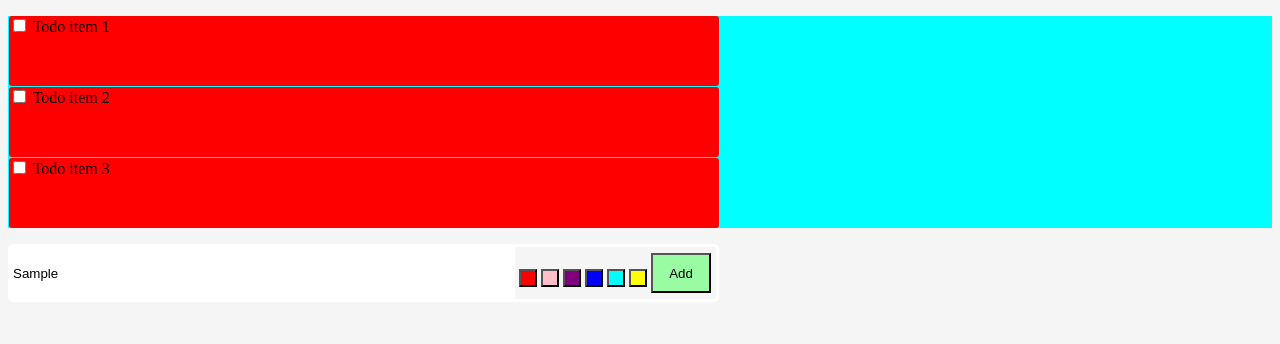
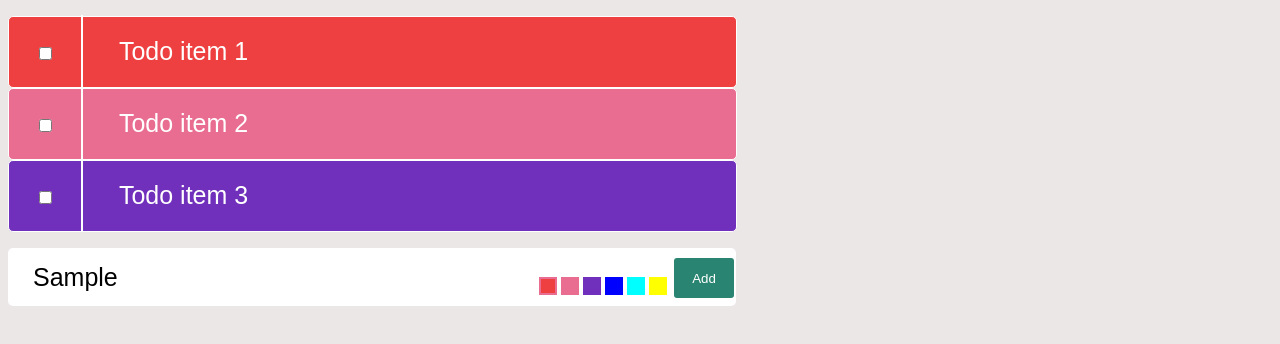
Before and after one commit to s-kiselev-exceed/jQuery, a plain HTML site: page index.html in a window 1280 px wide. Both pictures are taken after typing "Sample" into the empty fields and a click on the button 528 px from the left and 277 px from the top of the page. Drawn offline with nearby package versions, Linux system fonts and the light colour scheme.

Commit message:
Finished app

```diff
--- a/index.html
+++ b/index.html
@@ -1,43 +1,47 @@
 <!DOCTYPE html>
 <html>
   <head>
-<meta charset ="UTF-8">
+    <meta charset="UTF-8" />
     <title>
       jQuery App
     </title>
-    <link href="style.css" rel="stylesheet">
-    <script src="https://ajax.aspnetcdn.com/ajax/jQuery/jquery-3.4.1.min.js">
-    </script>
+
+    <link href="style.css" rel="stylesheet" />
+
+    <script src="https://ajax.aspnetcdn.com/ajax/jQuery/jquery-3.4.1.min.js"></script>
   </head>
   <body>
-
     <ul id="list-items">
-                <div class='div' id="li1">
-                    <input class='checkbox' type='checkbox' >
+      <div class="div" id="li1">
+        <input class="checkbox" type="checkbox" />
+        <span></span>
         Todo item 1
       </div>
-                <div class='div' id="li2">
-                         <input class='checkbox' type='checkbox'/>
+
+      <div class="div" id="li2">
+        <input class="checkbox" type="checkbox" />
+        <span></span>
         Todo item 2
       </div>
-                <div class='div' id="li3">
-                        <input class='checkbox' type='checkbox'/>
+
+      <div class="div" id="li3">
+        <input class="checkbox" type="checkbox" />
+        <span></span>
         Todo item 3
       </div>
     </ul>
 
     <form class="Add">
-        <input type="text" id="myInput" placeholder="Add New Item">
+      <input type="text" id="myInput" placeholder="Add New Item" />
 
-            <button class='colorbt' id="bt1" > </button>
-            <button class='colorbt' id="bt2" > </button>
-            <button class='colorbt' id="bt3" > </button>
-            <button class='colorbt' id="bt4" > </button>
-            <button class='colorbt' id="bt5" > </button>
-            <button class='colorbt' id="bt6" > </button>
+      <button class="colorbt" id="red"></button>
+      <button class="colorbt" id="pink"></button>
+      <button class="colorbt" id="purple"></button>
+      <button class="colorbt" id="blue"></button>
+      <button class="colorbt" id="aqua"></button>
+      <button class="colorbt" id="yellow"></button>
 
-            <button id="Add" >Add</button>
-
+      <button id="Add">Add</button>
     </form>
 
     <script src="script.js"></script>
--- a/script.js
+++ b/script.js
@@ -1,107 +1,27 @@
-
-$(document).ready(function(){
-
-  //Add block
-
-  $('#Add').click(function()
-  {
+$(document).ready(function() {
+  //Add block with random collor and clear input
+  $("#Add").click(function() {
     event.preventDefault();
-    var item = $('#myInput').val();
-
-      if(item) {
-
-        let back = ['red','blue','aqua','yellow','purple' ,'pink'];
-        let rand = back[Math.floor(Math.random() * back.length)];
-
-        $('#list-items').append(`<div class='div ${rand}'><input class='checkbox' type='checkbox'/> ${item}</div>`);
-        $('#myInput').val("");
-
-      //  $(this).css('background',rand);
-      }
-    });
-
-    //Setup default color for checked block
-
-    $("body").on("change",".checkbox", function() {
-      $(this).toggleClass("clicked");
-    });
+    const item = $("#myInput").val();
+    if (item) {
+      const back = ["red", "blue", "aqua", "yellow", "purple", "pink"];
+      const rand = back[Math.floor(Math.random() * back.length)];
+      $("#list-items").append(
+        `<div class='div ${rand}'><input class='checkbox' type='checkbox'/> <span></span> ${item}</div>`
+      );
+      $("#myInput").val("");
+    }
+  });
 });
 
-//   random colors
-$("body").ready(function () {
-  var back = ['red','blue','aqua','yellow','purple' ,'pink'];
-  var rand = back[Math.floor(Math.random() * back.length)];
-  $('.div').parent().css('background',rand);
-})
-
-    //buttons for change color all blocks
-
-  $("#bt1").on("click",function(){
-      event.preventDefault();
-      $(":checkbox").parent().css("background","red");
-     });
-
-  $("#bt2").on("click",function(){
-      event.preventDefault();
-      $(":checkbox").parent().css("background","pink");
-     });
-
-  $("#bt3").on("click",function(){
-      event.preventDefault();
-      $(":checkbox").parent().css("background","purple");
-     });
-
-  $("#bt4").on("click",function(){
-      event.preventDefault();
-      $(":checkbox").parent().css("background","blue");
-     });
-
-  $("#bt5").on("click",function(){
-      event.preventDefault();
-      $(":checkbox").parent().css("background","aqua");
-     });
-
-  $("#bt6").on("click",function(){
-      event.preventDefault();
-      $(":checkbox").parent().css("background","yellow");
-     });
-
-
-
-
-
-
-
-
-
-
-
-
-/* function newElement() {
-    var div = document.createElement("div");
-    var inp = document.createElement("input");
-    inp.type="checkbox";
-    var inputValue = document.getElementById("myInput").value;
-    var t = document.createTextNode(inputValue);
-    div.appendChild(t);
-    if (inputValue === '') {
-      alert("You must write something!");
-    } else {
-      document.getElementById("dv").appendChild(inp);
-      document.getElementById("dv").appendChild(div);
-    }
-    document.getElementById("myInput").value = "";
-
-    var span = document.createElement("SPAN");
-    var txt = document.createTextNode("\u00D7");
-    span.className = "close";
-    span.appendChild(txt);
-    div.appendChild(span);
-
-    for (i = 0; i < close.length; i++) {
-      close[i].onclick = function() {
-        var div = this.parentElement;
-        div.style.display = "none";
-      }
-    }
-  } */
+//Button for change color all checked blocks
+$(".colorbt").on("click", function() {
+  event.preventDefault();
+  const color = $(this).attr(`id`);
+  console.log(`its color ${color}`);
+  if ($(".checkbox").is(":checked")) {
+    $(":checked")
+      .parent()
+      .css("background", color);
+  }
+});
--- a/style.css
+++ b/style.css
@@ -1,63 +1,43 @@
 .div {
-  width: 710px;
-  border-radius: 3px;
+  width: 727px;
   height: 70px;
-  margin: 1px;
-  color: rgb(0, 0, 0);
-}
-span {
-  border-bottom: 1px solid;
-  border-right: 1px solid;
+  border: 1px;
+  border-style: solid;
   border-color: white;
-}
-
-#bt1 {
-  background-color: red;
-  padding: 7px;
-}
-
-#bt2 {
-  background-color: pink;
-  padding: 7px;
-}
-
-#bt3 {
-  background-color: purple;
-  padding: 7px;
-}
-
-#bt4 {
-  background-color: blue;
-  padding: 7px;
-}
-
-#bt5 {
-  background-color: aqua;
-  padding: 7px;
-}
-
-#bt6 {
-  background-color: yellow;
-  padding: 7px;
+  border-radius: 5px;
+  font-size: 25px;
+  color: white;
+  font-family: sans-serif;
 }
 
 #Add {
   height: 40px;
   width: 60px;
-  background: rgb(154, 252, 162);
+  background: rgb(41, 133, 113);
+  position: absolute;
+  margin: 7px;
+  border-radius: 3px;
+  border-color: rgb(41, 133, 113);
+  border-style: solid;
+  color: white;
 }
 
-ul {
-  padding: 0;
-  text-align: left;
-  list-style: none;
+span {
+  padding: 22px;
+  border-left: 2px solid white;
+  margin: -8px;
+}
+
+.checkbox {
+  margin: 30px;
 }
 
 form {
   border-style: solid;
   border-color: white;
-  width: 705px;
+  width: 722px;
   border-radius: 5px;
+  background-color: white;
 }
 
 #myInput {
@@ -65,23 +45,86 @@ form {
   width: 500px;
   background-color: white;
   border-style: hidden;
+  font-size: 25px;
+  margin-left: 20px;
+}
+
+ul {
+  padding: 0;
+}
+
+#li1 {
+  background-color: rgb(238, 64, 64);
+}
+#li2 {
+  background-color: rgb(233, 108, 145);
+}
+#li3 {
+  background-color: rgb(113, 48, 187);
 }
 
 body {
-  background-color: whitesmoke;
+  background-color: rgb(235, 231, 231);
 }
 
-.clicked {
-  background-color: rgb(140, 250, 140);
+#red {
+  background-color: rgb(238, 64, 64);
+  padding: 7px;
+  border-color: rgb(233, 108, 145);
+  border-style: solid;
+}
+
+#pink {
+  background-color: rgb(233, 108, 145);
+  padding: 7px;
+  border-color: rgb(233, 108, 145);
+  border-style: solid;
+}
+
+#purple {
+  background-color: rgb(113, 48, 187);
+  padding: 7px;
+  border-color: rgb(113, 48, 187);
+  border-style: solid;
+}
+
+#blue {
+  background-color: blue;
+  padding: 7px;
+  border-color: blue;
+  border-style: solid;
+}
+
+#aqua {
+  background-color: aqua;
+  padding: 7px;
+  border-color: aqua;
+  border-style: solid;
+}
+
+#yellow {
+  background-color: yellow;
+  padding: 7px;
+  border-color: yellow;
+  border-style: solid;
 }
 
 .red {
-  background-color: rgb(202, 39, 39);
+  background-color: rgb(238, 64, 64);
 }
 .pink {
-  background-color: rgb(211, 50, 117);
+  background-color: rgb(233, 108, 145);
 }
 
 .purple {
-  background-color: blueviolet;
+  background-color: rgb(113, 48, 187);
 }
+.yellow {
+  background-color: yellow;
+}
+.aqua {
+  background-color: aqua;
+}
+.blue {
+  background-color: blue;
+}
```
Lines whose indentation alone changed are shown as unchanged.
